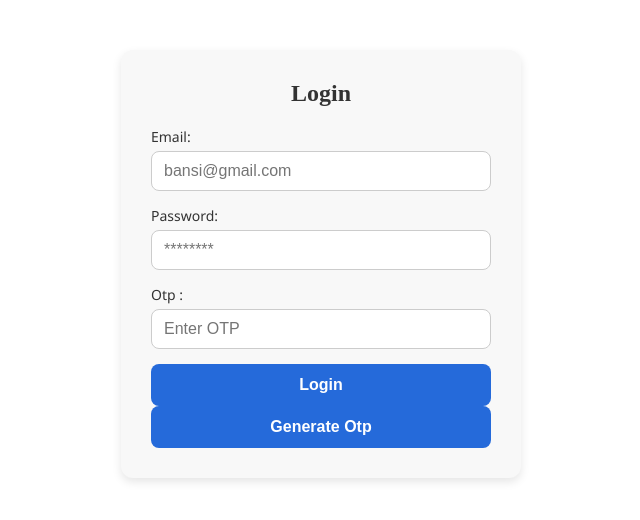
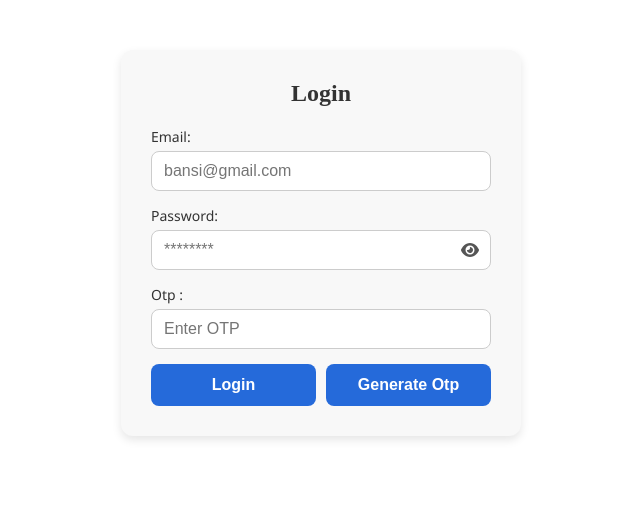
Before and after one commit to Bansi1705/newDemo, a React (Vite) app: page / in a window 1280 px wide. Shown: the top 520 px of the page, without its empty margins (319-959 px from the left). Built offline with nearby package versions, Linux system fonts and the light colour scheme.

Commit message:
[BC][Show / Hide Icon Added to Password Feild]

```diff
--- a/package.json
+++ b/package.json
@@ -15,6 +15,7 @@
     "react-datepicker": "^9.1.0",
     "react-dom": "^19.2.4",
     "react-icons": "^5.6.0",
+    "react-js-pagination": "^3.0.3",
     "react-otp-input": "^3.1.1",
     "react-router-dom": "^7.13.2",
     "react-toastify": "^11.0.5"
--- a/src/Components/Login.css
+++ b/src/Components/Login.css
@@ -67,3 +67,26 @@
 .form-button:hover {
   background-color: #1a4bb8;
 }
+
+.password-wrapper {
+  position: relative;
+  display: flex;
+  align-items: center;
+}
+
+.password-wrapper .form-input{
+  width: 100%;
+  padding-right: 40px;
+}
+.eye-icon {
+  position: absolute;
+  right: 12px;
+  top: 50%;
+  transform: translateY(-50%);
+  cursor: pointer;
+  font-size: 18px;
+  color: #555;
+  display: flex;
+  align-items: center;
+  justify-content: center;
+}
--- a/src/Components/Login.tsx
+++ b/src/Components/Login.tsx
@@ -4,6 +4,7 @@ import { useNavigate } from "react-router-dom";
 import { toast } from "react-toastify";
 import "./Login.css";
 import { Otp } from "./Otp";
+import { FaEye, FaEyeSlash } from "react-icons/fa6";
 
 interface LoginData {
   email: string;
@@ -21,6 +22,7 @@ export function Login() {
   const [error, setError] = useState<FormError>({});
   const [otpValue, setOtpValue] = useState("");
   const navigate = useNavigate();
+  const [showPassword, setShowPassword] = useState<boolean>(false);
 
   const handleChange = (e: React.ChangeEvent<HTMLInputElement>) => {
     const { name, value } = e.target;
@@ -92,15 +94,25 @@ export function Login() {
           <label htmlFor="password" className="form-label">
             Password:
           </label>
+          <div className="password-wrapper">
             <input
               id="password"
-            type="password"
+              type={showPassword ? "text" : "password"}
               name="password"
               value={data.password}
               onChange={handleChange}
               placeholder="********"
               className="form-input"
             />
+
+            <span
+              className="eye-icon"
+              onClick={() => setShowPassword(!showPassword)}
+            >
+              {showPassword ? <FaEyeSlash /> : <FaEye />}
+            </span>
+          </div>
+
           {error.password && <p className="form-error">{error.password}</p>}
         </div>
         <div className="form-group">
@@ -108,15 +120,17 @@ export function Login() {
             Otp :
           </label>
           <Otp otpValue={otpValue} setOtpValue={setOtpValue} />
-          {error.password && <p className="form-error">{error.password}</p>}
+          {error.otp && <p className="form-error">{error.otp}</p>}
         </div>
 
+        <div className="action-buttons">
           <button type="submit" className="form-button">
             Login
           </button>
           <button type="button" className="form-button" onClick={handleOtp}>
             Generate Otp
           </button>
+        </div>
       </form>
     </div>
   );
--- a/src/Pages/Home.tsx
+++ b/src/Pages/Home.tsx
@@ -15,6 +15,13 @@ export const Home = () => {
   const [showCofirm, setShowConfirm] = useState<boolean>(false);
   const [deleteId, setDeleteId] = useState<number | null>(null);
 
+  // const [currentPage, setCurrentPage] = useState<number>(1);
+  // const itemsPerPage: number = 5;
+  // const lastIndex = currentPage * itemsPerPage;
+  // const startIndex = lastIndex - itemsPerPage;
+
+  // const currentRecords = users.slice(startIndex, lastIndex);
+
   useEffect(() => {
     fetch("http://localhost:5000/users")
       .then((res) => res.json())
@@ -25,6 +32,10 @@ export const Home = () => {
     setDeleteId(id);
     setShowConfirm(true);
   };
+
+//   const handlePageChange = (pageNumber: number) => {
+//   setCurrentPage(pageNumber);
+// };
 
   const handleConfirm = async () => {
     await fetch(`http://localhost:5000/users/${deleteId}`, {
@@ -45,7 +56,7 @@ export const Home = () => {
     navigate(`/edit-user/${id}`);
   };
 
-  const title = ["Name", "Age","BirthDate", "Operations"];
+  const title = ["Name", "Age", "BirthDate", "Operations"];
 
   return (
     <>
@@ -76,12 +87,7 @@ export const Home = () => {
                       >
                         <MdDeleteOutline />
                       </button>
-                      {showCofirm && (
-                        <Confirmation
-                          confirm={handleConfirm}
-                          cancel={handleCancel}
-                        />
-                      )}
+
                       <button
                         onClick={() => handleEdit(user.id)}
                         className="delete-btn"
@@ -94,6 +100,10 @@ export const Home = () => {
               </tbody>
             </table>
           </div>
+          {showCofirm && (
+            <Confirmation confirm={handleConfirm} cancel={handleCancel} />
+          )}
+
         </div>
       </div>
     </>
--- a/tsconfig.app.json
+++ b/tsconfig.app.json
@@ -24,5 +24,5 @@
     "noFallthroughCasesInSwitch": true,
     "noUncheckedSideEffectImports": true
   },
-  "include": ["src"]
+   "include": ["src"]
 }
```
Also changed, not shown: 1 other file (tests, documents, lock files or other folders). Lines whose indentation alone changed are shown as unchanged.
